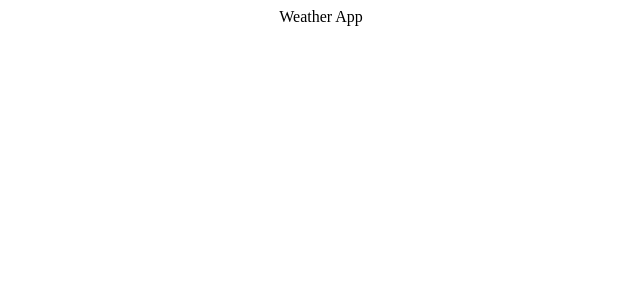
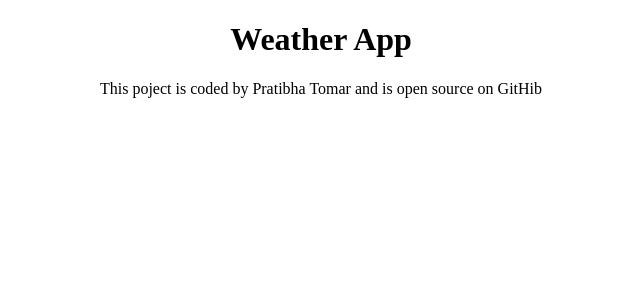
Before and after one commit to Pratibhatomar03/react-weather-application, a React (Create React App) app: page / in a window 1280 px wide. Shown: the top 300 px of the page, without its empty margins (319-959 px from the left). Built offline with nearby package versions, Linux system fonts and the light colour scheme.

Commit message:
added text to app js

```diff
--- a/src/App.js
+++ b/src/App.js
@@ -1,8 +1,13 @@
-import logo from "./logo.svg";
+import React from "react";
 import "./App.css";
 
-function App() {
-  return <div className="App">Weather App</div>;
+export default function App() {
+  return (
+    <div className="App">
+      <h1>Weather App</h1>
+      <footer>
+        This poject is coded by Pratibha Tomar and is open source on GitHib
+      </footer>
+    </div>
+  );
 }
-
-export default App;
```
Also changed, not shown: 1 other file (tests, documents, lock files or other folders).
